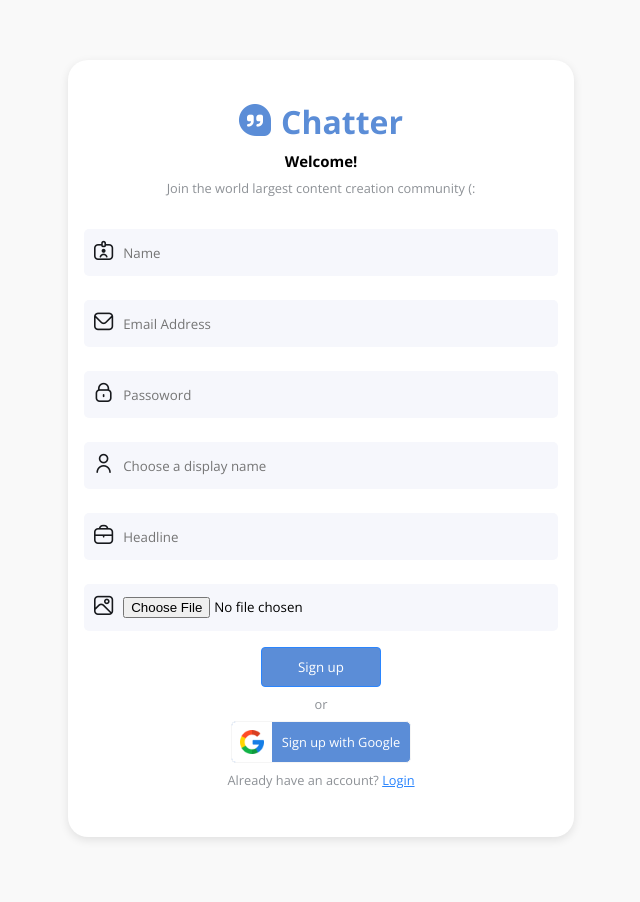
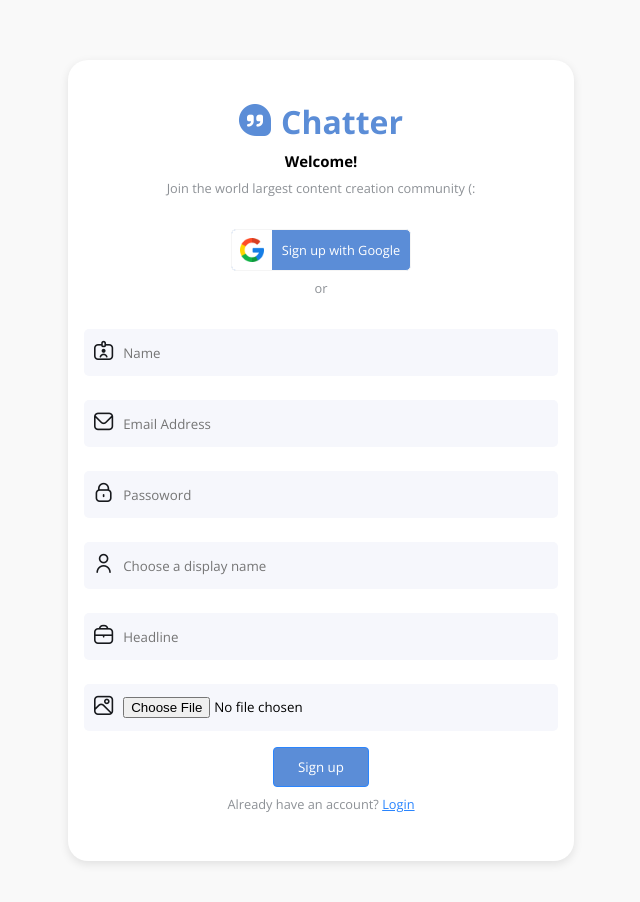
Before and after one commit to Im-Hassan-wd/verbose-broccoli, a React (Create React App) app: page /signup in a window 1280 px wide. Shown: the top 902 px of the page, without its empty margins (319-959 px from the left). Built offline with nearby package versions, Linux system fonts and the light colour scheme; no server answers.

Commit message:
handling error

```diff
--- a/src/pages/signup/Signup.css
+++ b/src/pages/signup/Signup.css
@@ -34,6 +34,9 @@
 .auth-form p {
   color: var(--gray);
   padding: 8px 0;
+}
+p.join {
+  margin-bottom: 24px;
 }
 /* forms */
 .auth-form .input-div {
@@ -80,7 +83,7 @@
 .interest .btn {
   background: #5b8dd7;
   height: 40px;
-  width: 120px;
+  padding: 0 24px;
   color: #fff;
 }
 .auth-form .btn {
--- a/src/pages/signup/Signup.js
+++ b/src/pages/signup/Signup.js
@@ -58,7 +58,17 @@ export default function Signup() {
         </div>
 
         <h3>Welcome!</h3>
-        <p>Join the world largest content creation community (:</p>
+        <p className="join">
+          Join the world largest content creation community (:
+        </p>
+
+        <GoogleButton
+          handleSign={googleSignUp}
+          error={signupError}
+          text="Sign up with Google"
+        />
+
+        <p> or </p>
 
         <div className="input-div">
           <label htmlFor="name">
@@ -145,14 +155,6 @@ export default function Signup() {
           </button>
         )}
 
-        <p> or </p>
-
-        <GoogleButton
-          handleSign={googleSignUp}
-          error={signupError}
-          text="Sign up with Google"
-        />
-
         <p>
           Already have an account? <Link to="/login">Login</Link>
         </p>
```
